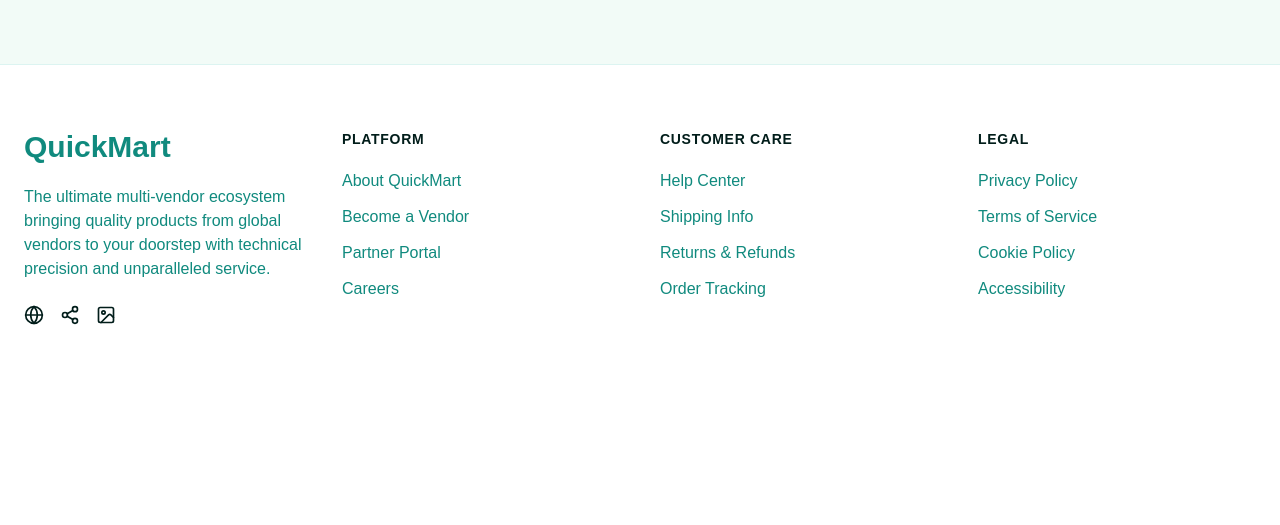
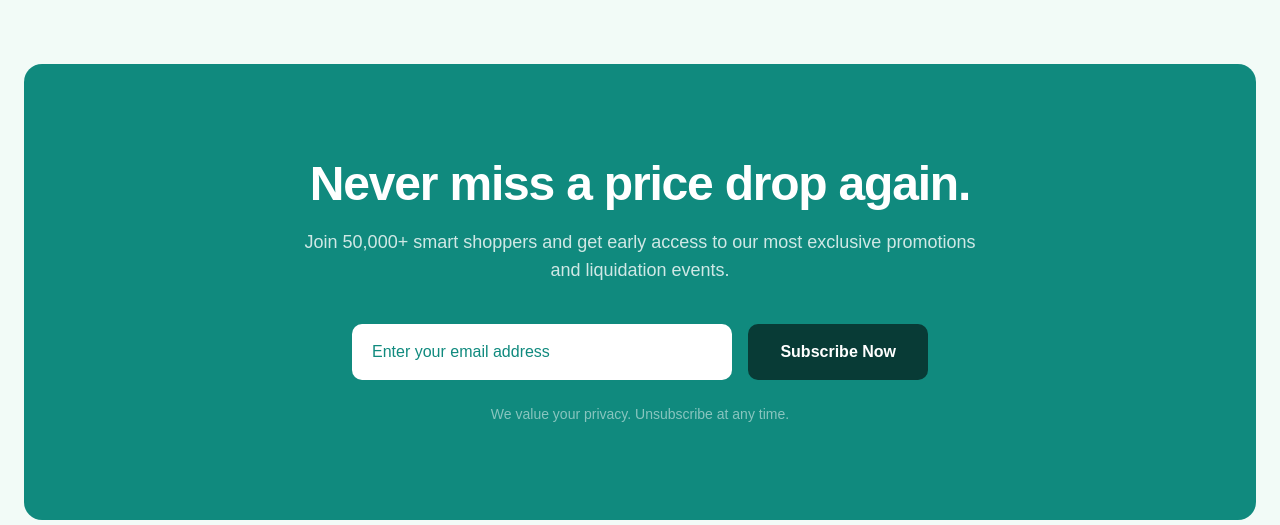
Before and after one commit to ranajitchandra/local_saas, a React (Vite) app: page /promotions in a window 1280 px wide. Shown: the part 2272-2797 px from the top of the page. Before the commit the page ends 2661 px from the top, so only its background shows below. Built offline with nearby package versions, Linux system fonts and the light colour scheme.

Commit message:
promotional news latter

```diff
--- a/src/pages/Promotions/PromotionPage.tsx
+++ b/src/pages/Promotions/PromotionPage.tsx
@@ -1,5 +1,6 @@
 import { BrowseCategory } from "./BrowseCategory/BrowseCategory";
 import FlashSaleBanner from "./FlashSaleBanner";
+import { PromotionalNewsLetter } from "./PromotionalNewsLetter/PromotionalNewsLetter";
 import { TodayTopDeals } from "./TodayTopDeal/TodayTopDeals";
 
 
@@ -10,6 +11,7 @@ export default function PromotionPage() {
             <FlashSaleBanner />
             <BrowseCategory />
             <TodayTopDeals />
+            <PromotionalNewsLetter />
         </div>
     )
 }
--- /dev/null
+++ b/src/pages/Promotions/PromotionalNewsLetter/PromotionalNewsLetter.tsx
@@ -0,0 +1,35 @@
+export function PromotionalNewsLetter() {
+    return (
+        <section className="quickmart-theme bg-primary rounded-2xl py-24 px-6">
+            <div className="mx-auto max-w-4xl text-center">
+                <h2 className="text-4xl font-bold tracking-tight text-primary-foreground md:text-5xl">
+                    Never miss a price drop again.
+                </h2>
+
+                <p className="mx-auto mt-5 max-w-2xl text-lg text-primary-foreground/80">
+                    Join 50,000+ smart shoppers and get early access to our most
+                    exclusive promotions and liquidation events.
+                </p>
+
+                <form className="mx-auto mt-10 flex max-w-xl flex-col gap-4 sm:flex-row sm:justify-center">
+                    <input
+                        type="email"
+                        placeholder="Enter your email address"
+                        className="h-14 flex-1 rounded-lg border-0 bg-white px-5 text-foreground placeholder:text-muted-foreground focus-visible:ring-2 focus-visible:ring-secondary"
+                    />
+
+                    <button
+                        type="submit"
+                        className="h-14 rounded-lg bg-[#083B36] px-8 font-semibold text-white transition-colors hover:bg-[#062f2b]"
+                    >
+                        Subscribe Now
+                    </button>
+                </form>
+
+                <p className="mt-6 text-sm text-primary-foreground/50">
+                    We value your privacy. Unsubscribe at any time.
+                </p>
+            </div>
+        </section>
+    );
+}
```
